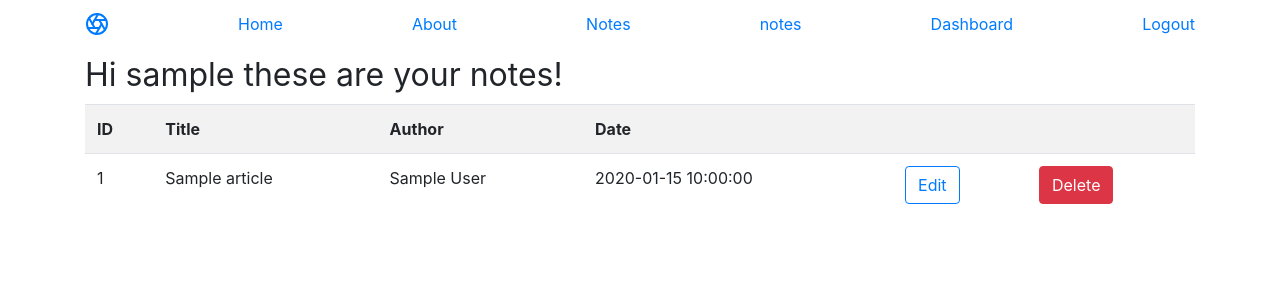
After one commit to Avishka007/stock_app, a Flask app: page /note in a window 1280 px wide. The commit adds this page. Shown: the top 300 px of the page. Run offline with Flask 2, Linux system fonts and the light colour scheme; the visitor is signed in with stand-in values (Sample User, id 1); tables that the repository leaves empty or names only in its code hold one stand-in row (values such as "Sample post"); some libraries are stand-ins or nearby versions.

Commit message:
4rth update fully functional

```diff
--- a/app.py
+++ b/app.py
@@ -1,8 +1,9 @@
 from flask import Flask, render_template, flash, redirect, url_for, session, logging, request
-from data import Tweets
+#from data import Tweets
 from flask_mysqldb import MySQL
 from wtforms import Form, StringField, TextAreaField, PasswordField, validators
 from passlib.hash import sha256_crypt
+from functools import wraps
 
 app = Flask(__name__)
 
@@ -17,28 +18,70 @@ app.config['MYSQL_CURSORCLASS'] = 'DictCursor'
 mysql = MySQL(app)
 
 
-Tweets = Tweets ()
+#Tweets = Tweets ()
 
+#Cheak if user logged in
+def is_logged_in(f):
+	@wraps(f)
+	def wrap(*args, **kwargs):
+		if 'logged_in' in session:
+			return f(*args, **kwargs)
+		else:
+			flash('Unauthorized acess, Please login', 'danger')
+			return redirect(url_for('login'))
+	return wrap
+
+
+#mul ma page 1
 @app.route('/')
 def home():
 	return render_template ('home.html')
 
+#index page
 @app.route('/index')
 def index():
 	return render_template ('index.html')
 
+#about page
 @app.route('/about')
 def about():
 	return render_template ('about.html')
 
-@app.route('/tweets')
+#tweets/ then articles
+@app.route('/articles')
+@is_logged_in
 def tweets():
-	return render_template ('tweets.html', tweets = Tweets)
+	#Create cursor
+	cur = mysql.connection.cursor()
 
+	#get notes
+	resault = cur.execute("SELECT * FROM articles")
+
+	articles = cur.fetchall()
+
+	if resault > 0:
+		return render_template('articles.html', articles=articles)
+	else:
+		msg = 'No Notes Found!'
+		return render_template('articles.html', msg=msg)
+
+	#close connection
+	cur.close()
+
+#single tweet
 @app.route('/tweets/<string:id>/')
 def tweetsid(id):
-	return render_template ('tweet.html', id=id)
+	#Create cursor
+	cur = mysql.connection.cursor()
 
+	#get notes
+	resault = cur.execute("SELECT * FROM articles WHERE id = %s",[id])
+
+	tweet = cur.fetchone()
+
+	return render_template ('tweet.html', tweet=tweet)
+
+#Register form class
 class RegisterForm(Form):
 	name = StringField ('Name', [validators.Length(min=1, max=50)])
 	username = StringField ('Username', [validators.Length(min=4, max=25)])
@@ -49,6 +92,7 @@ class RegisterForm(Form):
 		])
 	confirm = PasswordField('Confirm Password')
 
+#User Register
 @app.route('/register', methods=['GET', 'POST'])
 def register():
 	form = RegisterForm(request.form)
@@ -76,6 +120,126 @@ def register():
 		return redirect (url_for('index'))
 	return render_template('register.html',form=form)
 
+
+# User login
+@app.route('/login', methods=['GET', 'POST'])
+def login():
+	if request.method == 'POST':
+		#1stly get from fields
+		username = request.form['username']
+		password_candidate = request.form['password']
+
+		#create cursor
+		cur = mysql.connection.cursor()
+
+		#Get by username
+		resault = cur.execute("SELECT * FROM users WHERE username = %s", [username])
+
+		#cheak the resaults
+		if resault > 0:
+			#get stored hash
+			data = cur.fetchone()
+			password = data['password']
+
+			#Compare Passwords
+			if sha256_crypt.verify(password_candidate, password):
+				#app.logger.info("PASSWORED MATCHED")
+				#Passed
+				session['logged_in'] = True
+				session['username'] = username
+
+				flash('You are now logged in', 'success')
+				return redirect(url_for('dashboard'))
+
+			else:
+				error = 'Please cheak your password'
+				return render_template('login.html', error=error)
+
+			#Close the connection
+			cur.close()
+
+		else:
+			error = 'Username not Found'
+			return render_template('login.html', error=error)
+
+	return render_template('login.html')
+
+
+
+#Logout
+@app.route('/logout')
+@is_logged_in
+def logout():
+	#kill sessions
+	session.clear()
+	flash('You are now logged out', 'success')
+	return redirect(url_for('login'))
+
+
+#Dashboard
+@app.route('/dashboard')
+@is_logged_in
+def dashboard():
+	return render_template('dashboard.html')
+
+#note
+@app.route('/note')
+@is_logged_in
+def note():
+	#Create cursor
+	cur = mysql.connection.cursor()
+
+	#get notes
+	resault = cur.execute("SELECT * FROM articles")
+
+	articles = cur.fetchall()
+
+	if resault > 0:
+		return render_template('note.html', articles=articles)
+	else:
+		msg = 'No Notes Found!'
+		return render_template('note.html', msg=msg)
+
+	#close connection
+	cur.close()
+
+
+#Article form class
+class ArticleForm(Form):
+	title = StringField ('Title', [validators.Length(min=1, max=20)])
+	body = StringField ('Body', [validators.Length(min=10)])
+
+#Add article(note)
+@app.route('/add_article', methods=['GET', 'POST'])
+@is_logged_in
+def add_article():
+	form = ArticleForm(request.form)
+	if request.method == 'POST' and form.validate():
+		title = form.title.data
+		body = form.body.data
+
+		#create cursor
+		cur = mysql.connection.cursor()
+
+		#Execute
+		cur.execute("INSERT INTO articles (title, body, author) VALUES( %s, %s, %s)",(title, body, session['username']))
+
+		#Commit to DB
+		mysql.connection.commit()
+
+		#close connection
+		cur.close()
+
+		flash('Note Added', 'success')
+
+		return redirect(url_for('dashboard'))
+
+	return render_template('add_article.html', form=form)
+
+
+
+
+
 if __name__ == '__main__':
 	app.secret_key = 'secret123'
 	app.run(debug=True)
--- a/templates/home.html
+++ b/templates/home.html
@@ -12,7 +12,7 @@
       <div class="col-md-5 p-lg-5 mx-auto my-5">
         <h1 class="display-4 font-weight-normal">Punny headline</h1>
         <p class="lead font-weight-normal">And an even wittier subheading to boot. Jumpstart your marketing efforts with this example based on Apple's marketing pages.</p>
-        <a class="btn btn-outline-secondary" href="/index">Coming soon</a>
+        <a class="btn btn-outline-secondary" href="/index">Step in to the future</a>
       </div>
       <div class="product-device box-shadow d-none d-md-block"></div>
       <div class="product-device product-device-2 box-shadow d-none d-md-block"></div>
--- a/templates/includes/_messages.html
+++ b/templates/includes/_messages.html
@@ -7,3 +7,11 @@
 
   {% endif %}
 {% endwith %}
+
+{% if error %}
+	<div class="alert alert-danger">{{error}}</div>
+{% endif %}
+
+{% if msg %}
+	<div class="alert alert-success">{{msg}}</div>
+{% endif %}
--- a/templates/includes/_navbar.html
+++ b/templates/includes/_navbar.html
@@ -3,12 +3,23 @@
         <a class="py-2" href="/">
           <svg xmlns="http://www.w3.org/2000/svg" width="24" height="24" viewBox="0 0 24 24" fill="none" stroke="currentColor" stroke-width="2" stroke-linecap="round" stroke-linejoin="round" class="d-block mx-auto"><circle cx="12" cy="12" r="10"></circle><line x1="14.31" y1="8" x2="20.05" y2="17.94"></line><line x1="9.69" y1="8" x2="21.17" y2="8"></line><line x1="7.38" y1="12" x2="13.12" y2="2.06"></line><line x1="9.69" y1="16" x2="3.95" y2="6.06"></line><line x1="14.31" y1="16" x2="2.83" y2="16"></line><line x1="16.62" y1="12" x2="10.88" y2="21.94"></line></svg>
         </a>
-        <a class="py-2 d-none d-md-inline-block" href="#">Home</a>
-        <a class="py-2 d-none d-md-inline-block" href="/tweets">Tweets</a>
-        <a class="py-2 d-none d-md-inline-block" href="/about">About US</a>
-        <a class="py-2 d-none d-md-inline-block" href="#">Contact</a>
-        <a class="py-2 d-none d-md-inline-block" href="#">Support</a>
-        <a class="py-2 d-none d-md-inline-block" href="#">Pricing</a>
-        <a class="py-2 d-none d-md-inline-block" href="/register">Register</a>
+        <a class="py-2 d-none d-md-inline-block" href="/index">Home</a>
+
+        <a class="py-2 d-none d-md-inline-block" href="/about">About</a>
+
+
+
+          {% if session.logged_in %}
+           <a class="py-2 d-none d-md-inline-block" href="/articles">Notes</a>
+           <a class="py-2 d-none d-md-inline-block" href="/note">notes</a>
+            <a class="py-2 d-none d-md-inline-block" href="/dashboard">Dashboard</a>
+            <a class="py-2 d-none d-md-inline-block" href="/logout">Logout</a>
+
+          {% else %}
+            <a class="py-2 d-none d-md-inline-block" href="/login">Login</a>
+            <a class="py-2 d-none d-md-inline-block" href="/register">Register</a>
+          {% endif %}
+
+
       </div>
     </nav>
--- a/templates/index.html
+++ b/templates/index.html
@@ -11,6 +11,11 @@
 		consequat. Duis aute irure dolor in reprehenderit in voluptate velit esse
 		cillum dolore eu fugiat nulla pariatur. Excepteur sint occaecat cupidatat non
 		proident, sunt in culpa qui officia deserunt mollit anim id est laborum.</p>
+		{% if session.logged_in == NULL %}
+			<a href="/register" class="btn btn-outline-primary btn-lg">Register</a>
+			<a href="/login" class="btn btn-outline-success btn-lg">Login</a>
+		{% endif %}
+
 	</div>
 
 
--- a/templates/layout.html
+++ b/templates/layout.html
@@ -16,8 +16,9 @@
 
 	</div>
 
+	<script src="https://maxcdn.bootstrapcdn.com/bootstrap/4.0.0/js/bootstrap.min.js"></script>
 
 
-	<script src="https://maxcdn.bootstrapcdn.com/bootstrap/4.0.0/js/bootstrap.min.js">
+
 </body>
 </html>
--- /dev/null
+++ b/templates/note.html
@@ -0,0 +1,40 @@
+{% extends 'layout.html' %}
+
+{% block body %}
+
+	<h1><small> Hi {{session.username}} these are your notes!</small></h1>
+	<table class="table table-striped">
+		<tr>
+			<th>ID</th>
+			<th>Title</th>
+			<th>Author</th>
+			<th>Date</th>
+			<th></th>
+			<th></th>
+		</tr>
+		{% for article in articles %}
+			<tr>
+				<td>{{article.id}}</td>
+				<td>{{article.title}}</td>
+				<td>{{article.author}}</td>
+				<td>{{article.create_date}}</td>
+				<td><a href="edit_article/{{article.id}}" class="btn btn-outline-primary pull-right">Edit</a></td>
+				<td><a href="#}" class="btn btn-danger ">Delete</a></td>
+
+			</tr>
+		{% endfor %}
+
+	</table>
+
+
+{% endblock %}
+
+
+
+<p>
+<div class="btn-group" style="margin:5px 0 10px 0;">
+  <button type="button" class="btn btn-primary">Apple</button>
+  <button type="button" class="btn btn-primary">Samsung</button>
+  <button type="button" class="btn btn-primary">Sony</button>
+</div>
+</p>
```
Also changed, not shown: templates/add_article.html (added, +19 -0 lines), templates/articles.html (added, +16 -0 lines), templates/dashboard.html (added, +10 -0 lines), templates/login.html (added, +17 -0 lines), templates/tweet.html (+6 -1 lines).
